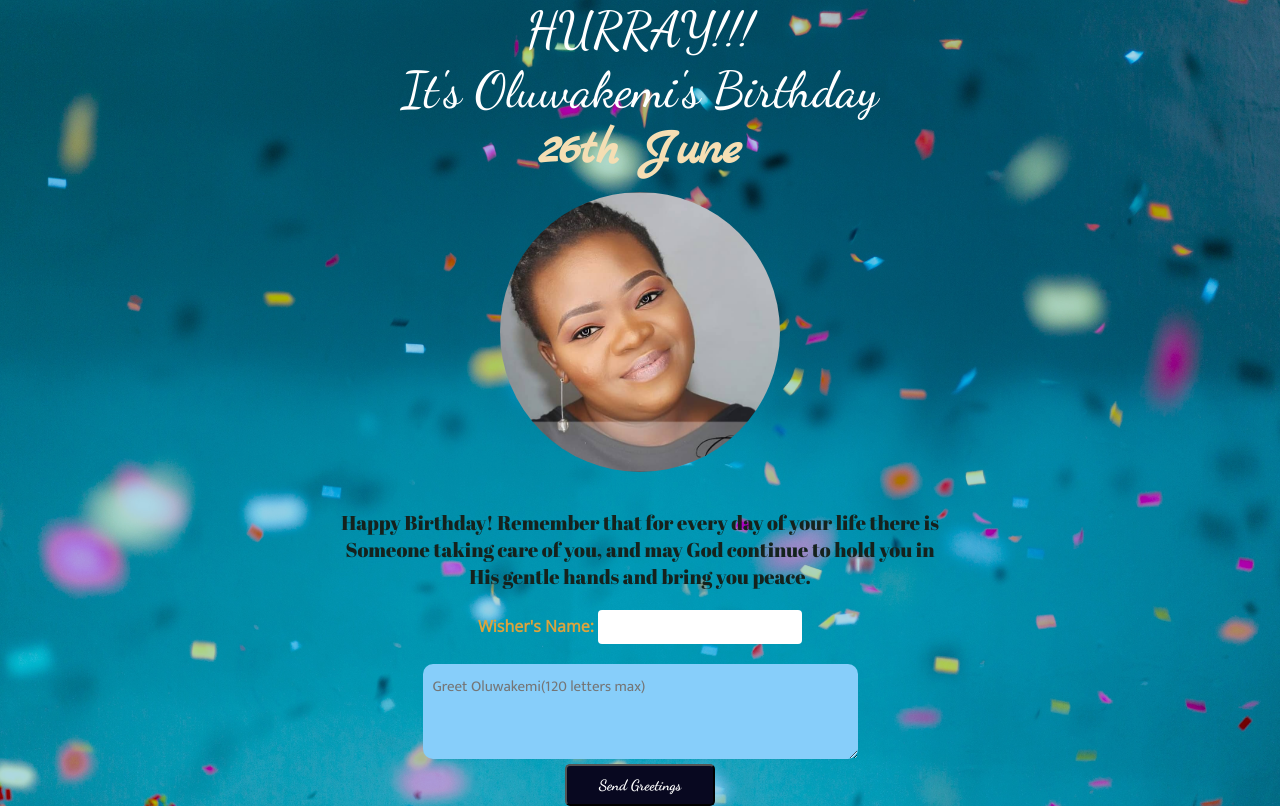
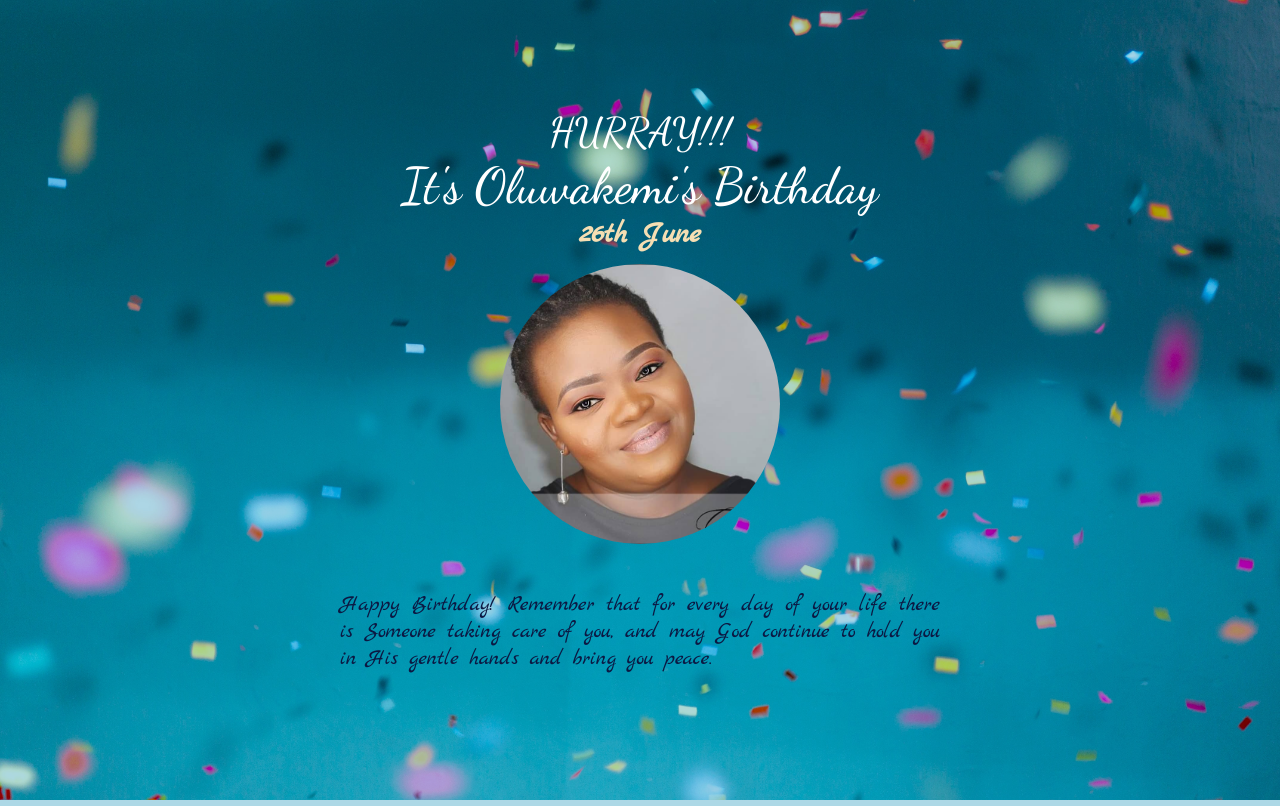
Before and after one commit to Olagoke1234/KEMI-S-BIRTHDAY, a plain HTML site: page index.html in a window 1280 px wide. Drawn offline with nearby package versions, Linux system fonts and the light colour scheme.

Commit message:
Adjusted

```diff
--- a/index.html
+++ b/index.html
@@ -30,7 +30,7 @@
           gentle hands and bring you peace.
         </p>
       </div>
-      <form action="https://formsubmit.co/kemikosebi@gmail.com" method="post">
+      <!-- <form action="https://formsubmit.co/kemikosebi@gmail.com" method="post">
         <div class="send">
           <div class="wisher">
             <label for="Name">Wisher's Name:</label>
@@ -53,7 +53,7 @@
           <input type="hidden" name="_captcha" value="false" />
           <button class="submit" type="submit">Send Greetings</button>
         </div>
-      </form>
+      </form> -->
     </main>
     <script src="./main.js"></script>
   </body>
--- a/main.js
+++ b/main.js
@@ -1,5 +1,9 @@
-const submitBtn = document.querySelector(".submit");
+// const submitBtn = document.querySelector(".submit");
+// const wishersName = document.querySelector("#name");
+// const greeting = document.querySelector("#send");
 
-submitBtn.addEventListener("click", () => {
-  alert("Kindly fill the required sections. THANK YOU!");
-});
+// submitBtn.addEventListener("click", () => {
+//   alert("Kindly fill the required sections. THANK YOU!");
+//   // greeting.value = "";
+//   // wishersName.value = "";
+// });
--- a/style.css
+++ b/style.css
@@ -16,13 +16,13 @@ body {
   flex-direction: column;
   justify-content: center;
   align-items: center;
-  height: auto;
+  height: 100vh;
   position: relative;
 }
 
 .greeting h1 {
   font-family: "Dancing Script", cursive;
-  font-size: 50px;
+  font-size: 40px;
   font-weight: 500;
   color: white;
   text-align: center;
@@ -38,7 +38,7 @@ body {
 
 .greeting h3 {
   font-family: "Marck Script", cursive;
-  font-size: 50px;
+  font-size: 30px;
   font-weight: 700;
   color: wheat;
   text-align: center;
@@ -67,13 +67,13 @@ body {
   display: flex;
   align-items: center;
   justify-content: center;
-  text-align: center;
+  text-align: justify;
   margin-top: 17px;
-  font-family: "Abril Fatface", cursive;
-  color: rgb(21, 34, 29);
-  font-size: 20px;
+  font-family: "Marck Script", cursive;
+  color: rgb(12, 24, 66);
+  font-size: 22px;
   max-width: 600px;
-  padding: 10px;
+  padding: 20px;
 }
 
 .send {
--- a/thanks.css
+++ b/thanks.css
@@ -1,4 +1,4 @@
-* {
+/* * {
   margin: 0;
   padding: 0;
 }
@@ -26,4 +26,4 @@ h1 {
   color: white;
   font-family: "Dancing Script", cursive;
   max-width: 600px;
-}
+} */
```
Also changed, not shown: thanks.html (+2 -2 lines).
